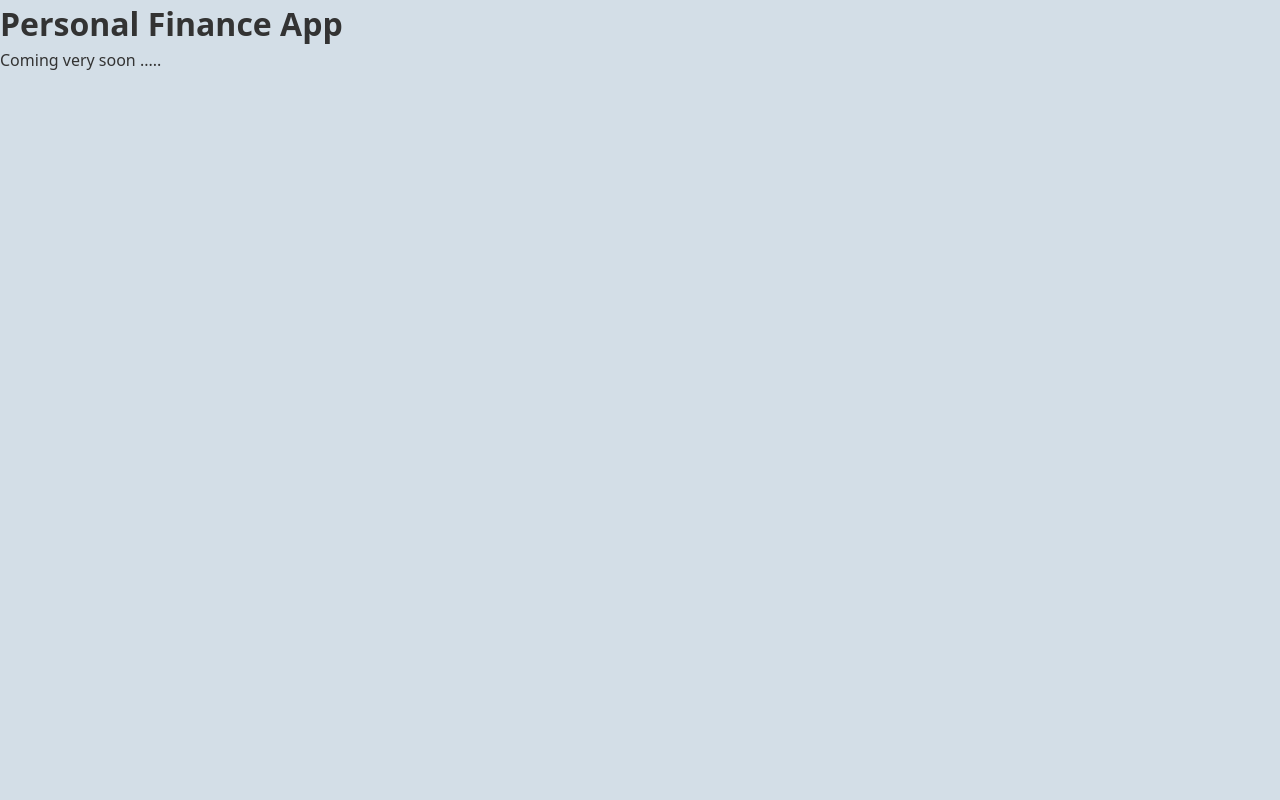
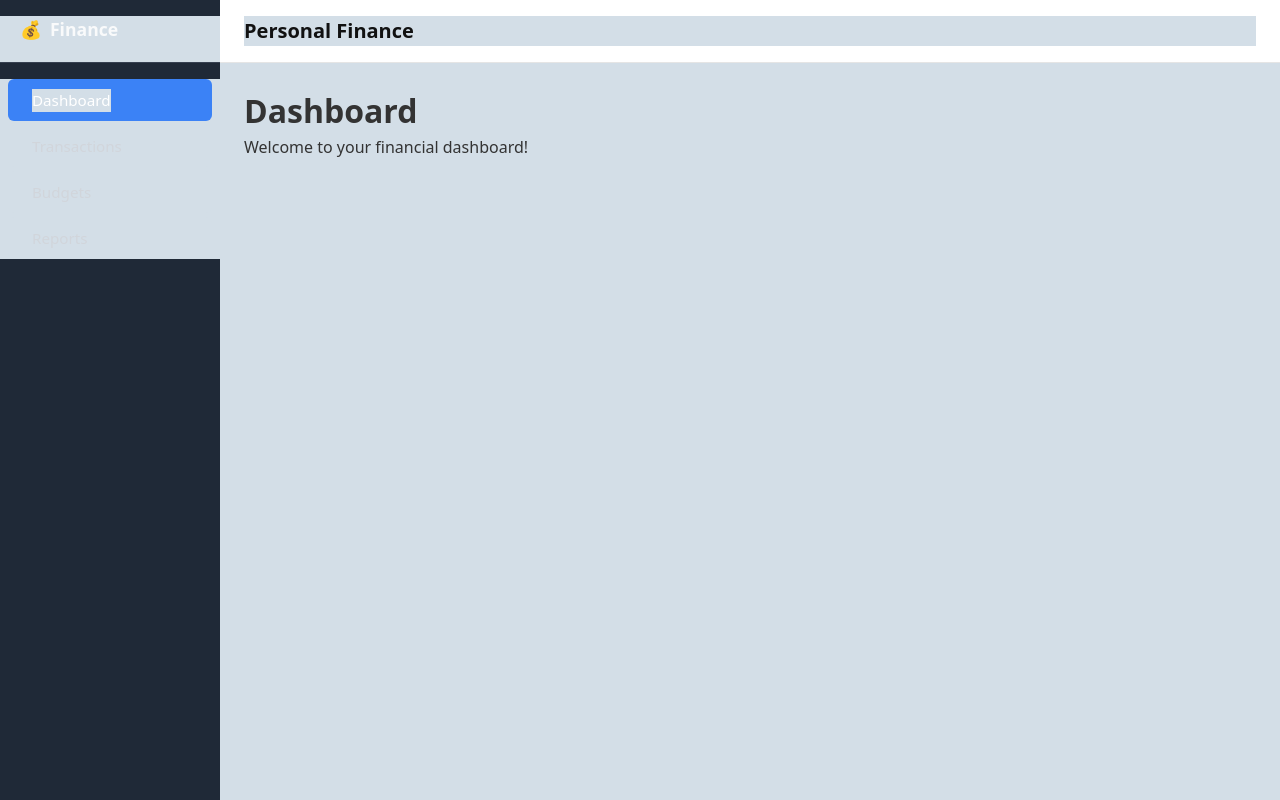
Before and after one commit to Ofoedu-Ifeanyi/Finance-app, a React (Vite) app: page / in a window 1280 px wide. Built offline with nearby package versions, Linux system fonts and the light colour scheme.

Commit message:
Add app shell with sidebar, topbar, and routing

```diff
--- a/package.json
+++ b/package.json
@@ -11,7 +11,8 @@
   },
   "dependencies": {
     "react": "^19.3.1",
-    "react-dom": "^19.3.1"
+    "react-dom": "^19.3.1",
+    "react-router-dom": "^7.18.5"
   },
   "devDependencies": {
     "@eslint/js": "^10.0.1",
--- a/src/App.jsx
+++ b/src/App.jsx
@@ -1,12 +1,21 @@
+import { BrowserRouter, Routes, Route } from 'react-router-dom'
+import Shell from './components/Shell'
+import Dashboard from './pages/Dashboard'
+import Transactions from './pages/Transactions'
+import Budgets from './pages/Budgets'
+import Reports from './pages/Reports'
 
-function App() {
-
+export default function App() {
   return (
-   <>
-   <h1> Personal Finance App</h1>
-   <p> Coming very soon ..... </p>
-   </>
+    <BrowserRouter>
+      <Routes>
+        <Route path="/" element={<Shell />}>
+          <Route index element={<Dashboard />} />
+          <Route path="transactions" element={<Transactions />} />
+          <Route path="budgets" element={<Budgets />} />
+          <Route path="reports" element={<Reports />} />
+        </Route>
+      </Routes>
+    </BrowserRouter>
   )
 }
-
-export default App
--- /dev/null
+++ b/src/components/Shell.jsx
@@ -0,0 +1,18 @@
+import { Outlet } from 'react-router-dom'
+import Sidebar from './Sidebar'
+
+export default function Shell() {
+  return (
+    <div className="shell">
+      <Sidebar />
+      <div className="shell-main">
+        <header className="topbar">
+          <h1>Personal Finance</h1>
+        </header>
+        <main className="content">
+          <Outlet />
+        </main>
+      </div>
+    </div>
+  )
+}
--- /dev/null
+++ b/src/components/Sidebar.jsx
@@ -0,0 +1,34 @@
+import { NavLink } from 'react-router-dom'
+
+const links = [
+  { to: '/', label: 'Dashboard', icon: '' },
+  { to: '/transactions', label: 'Transactions', icon: '' },
+  { to: '/budgets', label: 'Budgets', icon: '' },
+  { to: '/reports', label: 'Reports', icon: '' },
+]
+
+export default function Sidebar() {
+  return (
+    <aside className="sidebar">
+      <div className="sidebar-brand">
+        <span>💰</span>
+        <span>Finance</span>
+      </div>
+      <nav className="sidebar-nav">
+        {links.map((link) => (
+          <NavLink
+            key={link.to}
+            to={link.to}
+            end={link.to === '/'}
+            className={({ isActive }) =>
+              isActive ? 'nav-link active' : 'nav-link'
+            }
+          >
+            <span>{link.icon}</span>
+            <span>{link.label}</span>
+          </NavLink>
+        ))}
+      </nav>
+    </aside>
+  )
+}
--- a/src/index.css
+++ b/src/index.css
@@ -11,3 +11,83 @@ body {
   color: #333;
   line-height: 1.5;
 }
+/* ========== Shell layout ========== */
+.shell {
+  display: flex;
+  min-height: 100vh;
+}
+
+.shell-main {
+  flex: 1;
+  display: flex;
+  flex-direction: column;
+  min-width: 0;
+}
+
+.topbar {
+  background: #ffffff;
+  border-bottom: 1px solid #e5e5e5;
+  padding: 1rem 1.5rem;
+}
+
+.topbar h1 {
+  font-size: 1.25rem;
+  font-weight: 600;
+  color: #111;
+}
+
+.content {
+  flex: 1;
+  padding: 1.5rem;
+}
+
+/* ========== Sidebar ========== */
+.sidebar {
+  width: 220px;
+  background: #1f2937;
+  color: #f9fafb;
+  display: flex;
+  flex-direction: column;
+  padding: 1rem 0;
+  flex-shrink: 0;
+}
+
+.sidebar-brand {
+  display: flex;
+  align-items: center;
+  gap: 0.5rem;
+  padding: 0 1.25rem 1.25rem;
+  font-size: 1.1rem;
+  font-weight: 700;
+  border-bottom: 1px solid #374151;
+  margin-bottom: 1rem;
+}
+
+.sidebar-nav {
+  display: flex;
+  flex-direction: column;
+  gap: 0.25rem;
+  padding: 0 0.5rem;
+}
+
+.nav-link {
+  display: flex;
+  align-items: center;
+  gap: 0.75rem;
+  padding: 0.6rem 0.75rem;
+  border-radius: 6px;
+  color: #d1d5db;
+  text-decoration: none;
+  font-size: 0.95rem;
+  transition: background 0.15s, color 0.15s;
+}
+
+.nav-link:hover {
+  background: #374151;
+  color: #ffffff;
+}
+
+.nav-link.active {
+  background: #3b82f6;
+  color: #ffffff;
+}
--- /dev/null
+++ b/src/pages/Budgets.jsx
@@ -0,0 +1,8 @@
+export default function Budgets() {
+  return (
+    <>
+      <h1>Budgets</h1>
+      <p>Coming soon...</p>
+    </>
+  )
+}
--- /dev/null
+++ b/src/pages/Dashboard.jsx
@@ -0,0 +1,8 @@
+export default function Dashboard(){
+    return(
+        <div>
+            <h1>Dashboard</h1>
+            <p>Welcome to your financial dashboard!</p>
+        </div>
+    )
+}
--- /dev/null
+++ b/src/pages/Reports.jsx
@@ -0,0 +1,8 @@
+export default function Reports() {
+  return (
+    <>
+      <h1>Reports</h1>
+      <p>Coming soon...</p>
+    </>
+  )
+}
--- /dev/null
+++ b/src/pages/Transactions.jsx
@@ -0,0 +1,8 @@
+export default function Transactions() {
+  return (
+    <>
+      <h1>Transactions</h1>
+      <p>Transaction list is coming soon ..</p>
+    </>
+  )
+}
```
Also changed, not shown: 1 other file (tests, documents, lock files or other folders).
